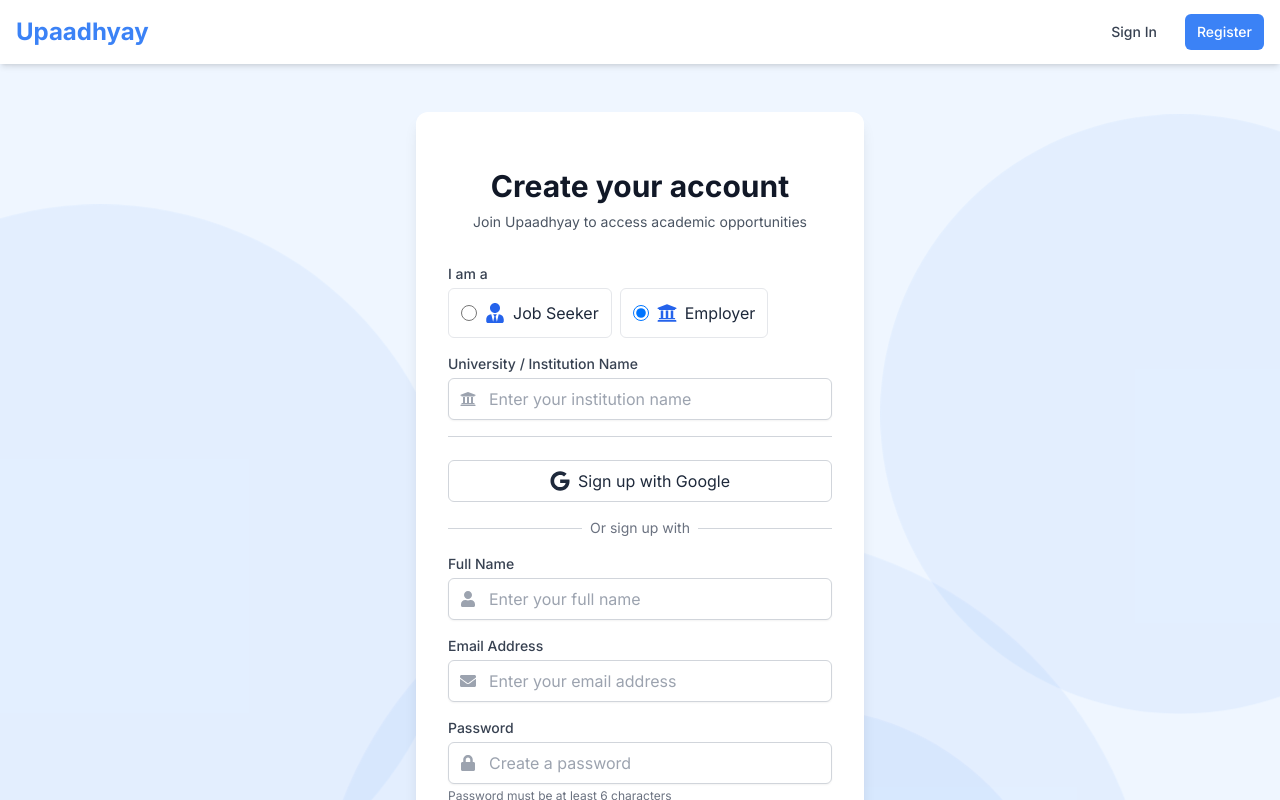
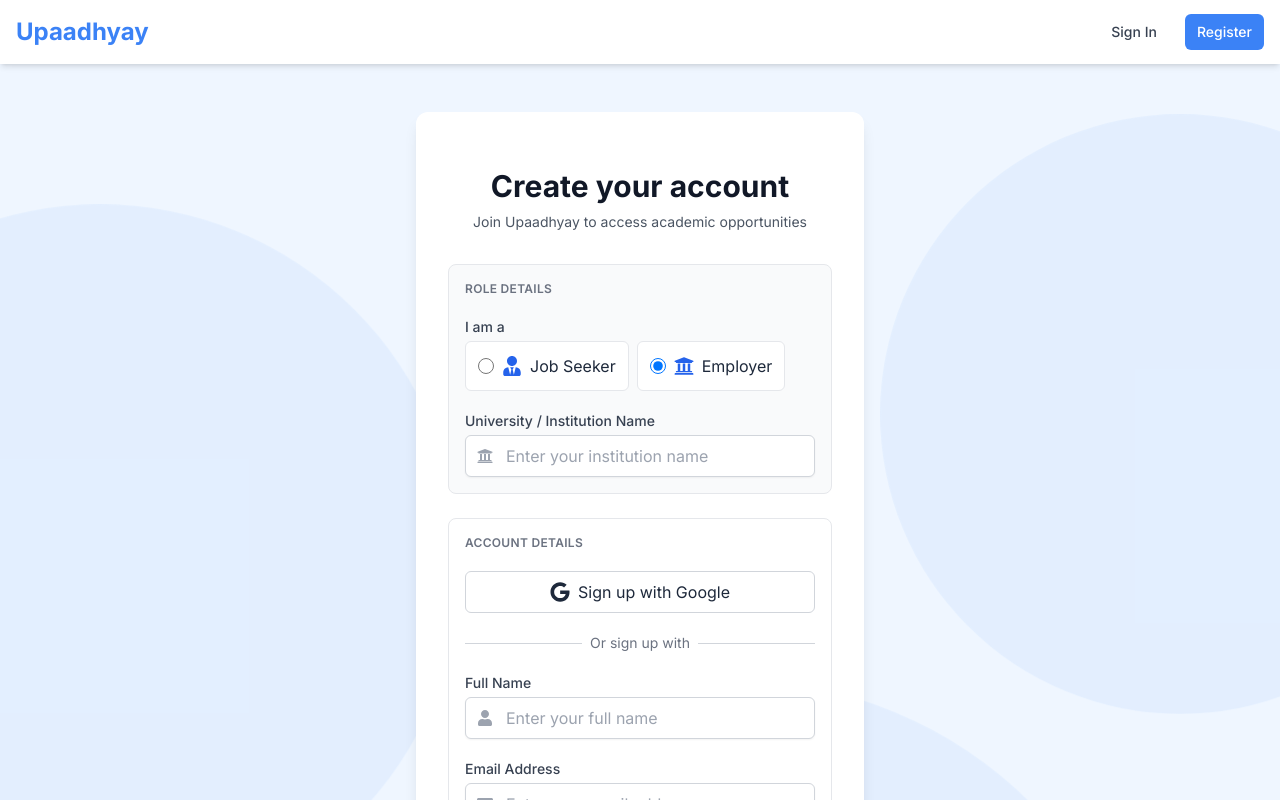
Before and after one commit to zaidnaseer/faculty-job-portal, a React (Vite) app: page /register in a window 1280 px wide. Both pictures are taken after a click on the label "Employer". Shown: the top 800 px of the page. Built offline with nearby package versions, Linux system fonts and the light colour scheme; no server answers.

Commit message:
refactor: reorganize register page form into groups for more readability, update wrangler.jsonc

```diff
--- a/src/pages/RegisterPage.jsx
+++ b/src/pages/RegisterPage.jsx
@@ -191,10 +191,11 @@
             </motion.div>
           )}
 
-          <form className="mt-8 space-y-6" onSubmit={handleSubmit}>
-            <div className="rounded-md">
-
-              <div className="mb-4">
+          <form className="mt-8 space-y-7" onSubmit={handleSubmit}>
+            <div className="rounded-md space-y-6">
+              <div className="rounded-lg border border-gray-200 bg-gray-50 p-4 space-y-5">
+                <p className="text-xs font-semibold uppercase tracking-wide text-gray-500">Role details</p>
+                <div>
                   <label htmlFor="role" className="block text-sm font-medium text-gray-700 mb-1">
                     I am a
                   </label>
@@ -232,7 +233,7 @@
                 </div>
 
                 {formData.role === "hr" && (
-                <div className="mb-10">
+                  <div>
                     <label htmlFor="university" className="block text-sm font-medium text-gray-700 mb-1">
                       University / Institution Name
                     </label>
@@ -251,15 +252,12 @@
                         placeholder="Enter your institution name"
                       />
                     </div>
-                  <div className="relative mt-4">
-                    <div className="absolute inset-0 flex items-center">
-                      <div className="w-full border-t border-gray-300"></div>
-                    </div>
-                  </div>
                   </div>
                 )}
+              </div>
 
-              <div className="mb-4">
+              <div className="rounded-lg border border-gray-200 bg-white p-4 space-y-5">
+                <p className="text-xs font-semibold uppercase tracking-wide text-gray-500">Account details</p>
                 <div>
                   <button
                     type="button"
@@ -272,7 +270,7 @@
                   </button>
                 </div>
 
-                <div className="relative mt-4">
+                <div className="relative">
                   <div className="absolute inset-0 flex items-center">
                     <div className="w-full border-t border-gray-300"></div>
                   </div>
@@ -280,9 +278,8 @@
                     <span className="px-2 bg-white text-gray-500">Or sign up with</span>
                   </div>
                 </div>
-              </div>
 
-              <div className="mb-4">
+                <div>
                   <label htmlFor="name" className="block text-sm font-medium text-gray-700 mb-1">
                     Full Name
                   </label>
@@ -304,7 +301,7 @@
                   </div>
                 </div>
 
-              <div className="mb-4">
+                <div>
                   <label htmlFor="email" className="block text-sm font-medium text-gray-700 mb-1">
                     Email Address
                   </label>
@@ -326,7 +323,7 @@
                   </div>
                 </div>
 
-              <div className="mb-4">
+                <div>
                   <label htmlFor="password" className="block text-sm font-medium text-gray-700 mb-1">
                     Password
                   </label>
@@ -347,6 +344,7 @@
                     />
                   </div>
                   <p className="mt-1 text-xs text-gray-500">Password must be at least 6 characters</p>
+                </div>
               </div>
             </div>
             <div>
```
Also changed, not shown: 1 other file (tests, documents, lock files or other folders). Lines whose indentation alone changed are shown as unchanged.
